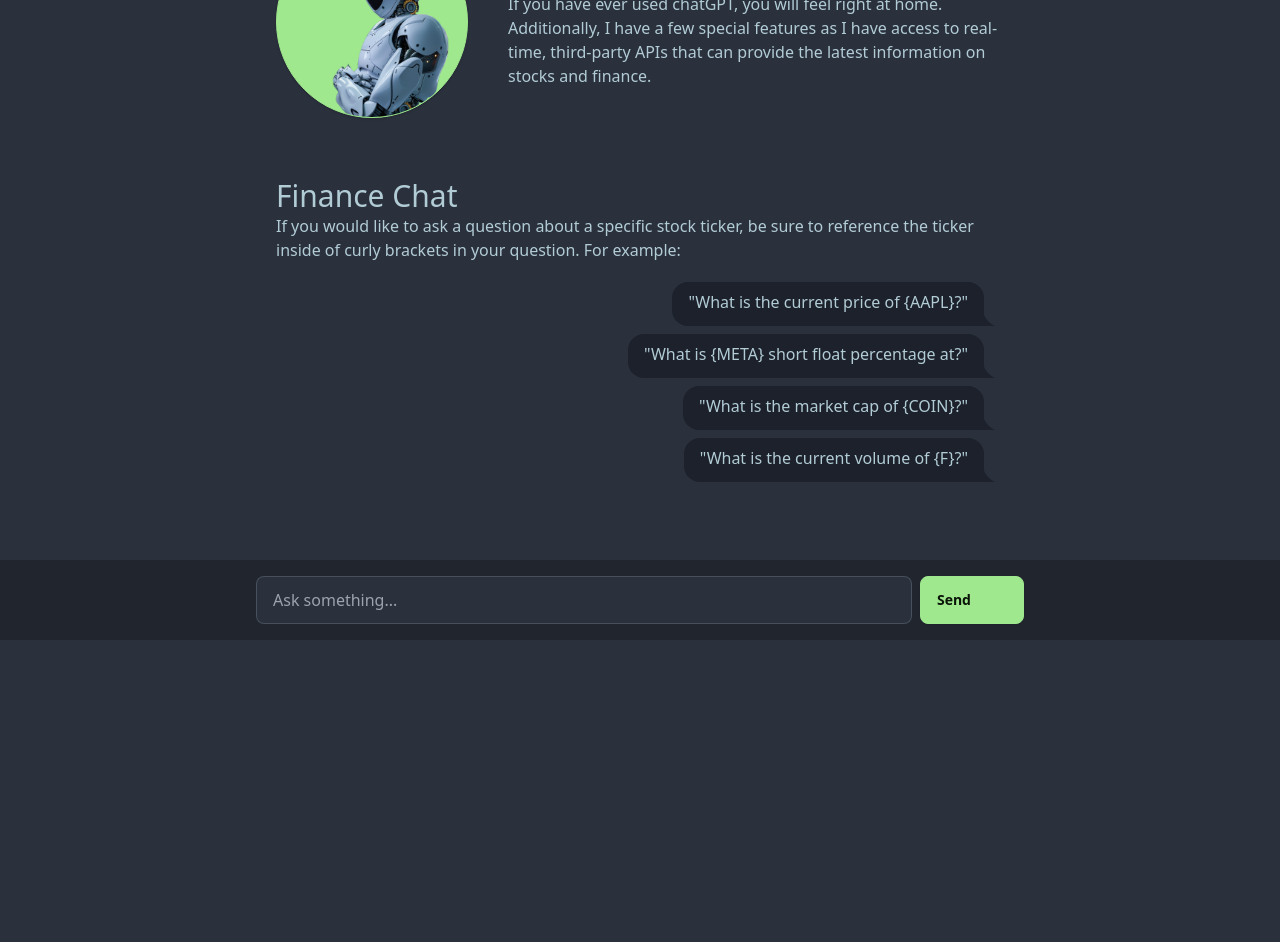
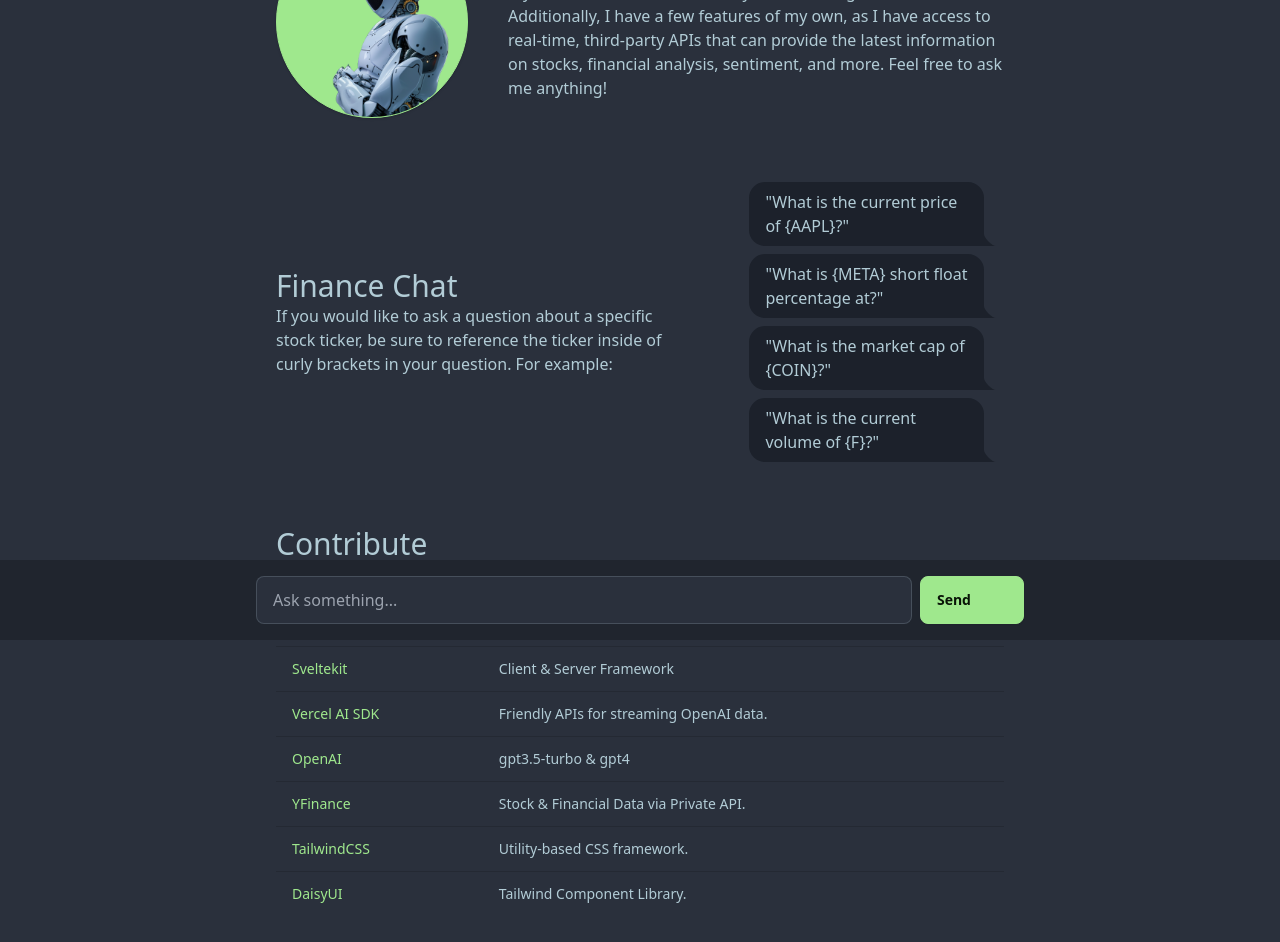
Before and after one commit to engageintellect/svelte-ai-injection, a SvelteKit app: page / in a window 1280 px wide. Shown: the part 160-1102 px from the top of the page. Before the commit the page ends 894 px from the top, so only its background shows below. Built offline with nearby package versions, Linux system fonts and the light colour scheme; some icons are missing.

Commit message:
cleaning up

```diff
--- a/src/routes/+page.svelte
+++ b/src/routes/+page.svelte
@@ -14,9 +14,9 @@
 
 	let welcomeMessage = {
 		id: 0,
-		mainTitle: 'Hello! I am StonkBot.',
+		mainTitle: 'Hello, I am StonkBot.',
 		mainHeading:
-			'If you have ever used chatGPT, you will feel right at home. Additionally, I have a few special features as I have access to real-time, third-party APIs that can provide the latest information on stocks and finance.	',
+			'If you have ever used chatGPT, you will feel right at home. Additionally, I have a few features of my own, as I have access to real-time, third-party APIs that can provide the latest information on stocks, financial analysis, sentiment, and more. Feel free to ask me anything!',
 		title2: 'Finance Chat',
 		heading2:
 			'If you would like to ask a question about a specific stock ticker, be sure to reference the ticker inside of curly brackets in your question. For example:',
@@ -75,11 +75,13 @@
 					</div>
 				</div>
 
-				<div class="gap2 flex flex-col py-10">
-					<div class="text-3xl">{welcomeMessage.title2}</div>
-					<div class="font-thin">{welcomeMessage.heading2}</div>
+				<div class="flex w-full flex-col gap-2 py-10 sm:flex-row sm:items-center">
+					<div class="flex flex-col">
+						<div class=" text-3xl">{welcomeMessage.title2}</div>
+						<div class=" font-thin">{welcomeMessage.heading2}</div>
+					</div>
 
-					<ul class="chat chat-end flex flex-col gap-2 p-5 text-primary">
+					<ul class="chat chat-end flex w-full flex-col gap-2 px-5 text-primary">
 						{#each welcomeMessage.examples as example}
 							<li class="chat-bubble">
 								{example}
@@ -89,13 +91,51 @@
 				</div>
 
 				<div class="">
-					<div class="text-3xl">Contribute:</div>
+					<div class="text-3xl">Contribute</div>
 					<div>
 						To contribute to this project, please submit a pull request to the <a
 							class="text-primary underline"
 							href={githubRepo}>GitHub Repository</a
 						>.
 					</div>
+				</div>
+
+				<div class="overflow-x-auto">
+					<table class="table">
+						<!-- head -->
+						<thead>
+							<tr>
+								<th>Technology</th>
+								<th>Use</th>
+							</tr>
+						</thead>
+						<tbody>
+							<tr>
+								<td class="text-primary">Sveltekit</td>
+								<td>Client & Server Framework</td>
+							</tr>
+							<tr>
+								<td class="text-primary">Vercel AI SDK</td>
+								<td>Friendly APIs for streaming OpenAI data.</td>
+							</tr>
+							<tr>
+								<td class="text-primary">OpenAI</td>
+								<td>gpt3.5-turbo & gpt4</td>
+							</tr>
+							<tr>
+								<td class="text-primary">YFinance</td>
+								<td>Stock & Financial Data via Private API.</td>
+							</tr>
+							<tr>
+								<td class="text-primary">TailwindCSS</td>
+								<td>Utility-based CSS framework.</td>
+							</tr>
+							<tr>
+								<td class="text-primary">DaisyUI</td>
+								<td>Tailwind Component Library.</td>
+							</tr>
+						</tbody>
+					</table>
 				</div>
 			</div>
 		</div>
```
